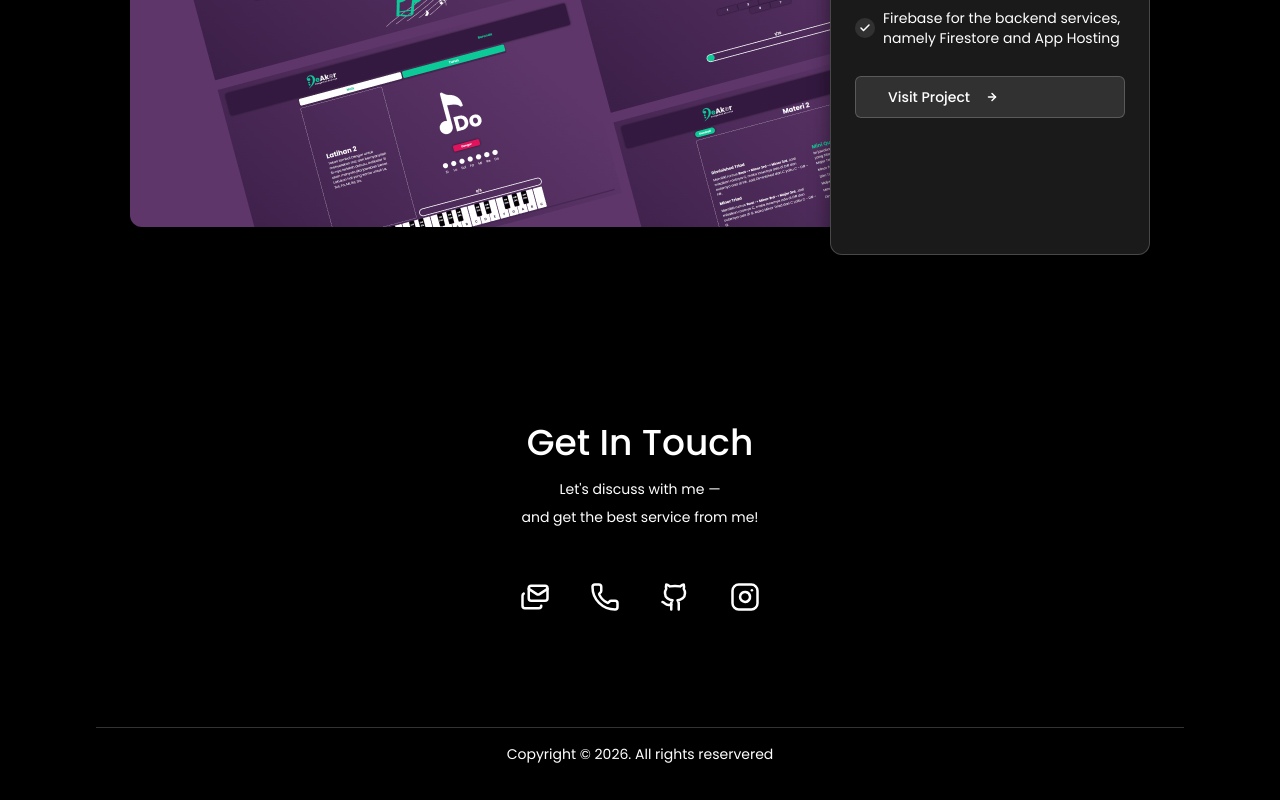
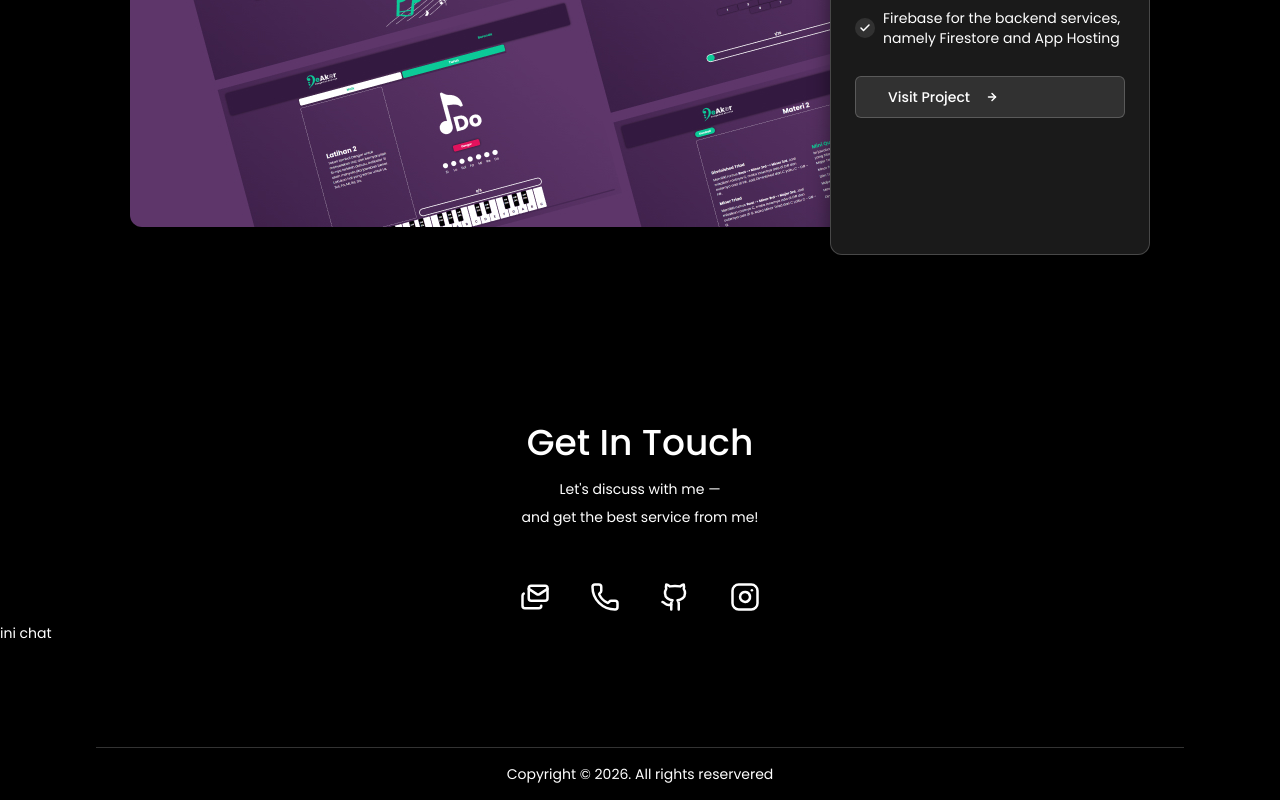
Before and after one commit to galihsuks/portfolio, a Next.js app in the folder next-js/: page / in a window 1280 px wide. Shown: the part 5659-6459 px from the top of the page. Built offline with nearby package versions, Linux system fonts and the light colour scheme; no server answers.

Commit message:
add chat app

```diff
--- /dev/null
+++ b/next-js/src/app/components/ChatApp.tsx
@@ -0,0 +1,20 @@
+"use client";
+
+import { useEffect, useState } from "react";
+
+export default function ChatApp() {
+    const [isConnected, setIsConnected] = useState(false);
+
+    useEffect(() => {
+        const ws = new WebSocket(process.env.NEXT_PUBLIC_WS || "");
+        ws.onopen = () => {
+            setIsConnected(true);
+        };
+
+        ws.onmessage = (event) => {
+            console.log(event);
+        };
+    }, []);
+
+    return <div>ini chat</div>;
+}
--- a/next-js/src/app/page.tsx
+++ b/next-js/src/app/page.tsx
@@ -1,3 +1,4 @@
+import ChatApp from "./components/ChatApp";
 import Footer from "./components/Footer";
 import LenisScroll from "./components/LenisScroll";
 import Navbar from "./components/Navbar";
@@ -24,6 +25,7 @@ export default function HomePage() {
                 <Projects />
                 <Contact />
             </main>
+            <ChatApp />
             <Footer />
         </>
     );
```
